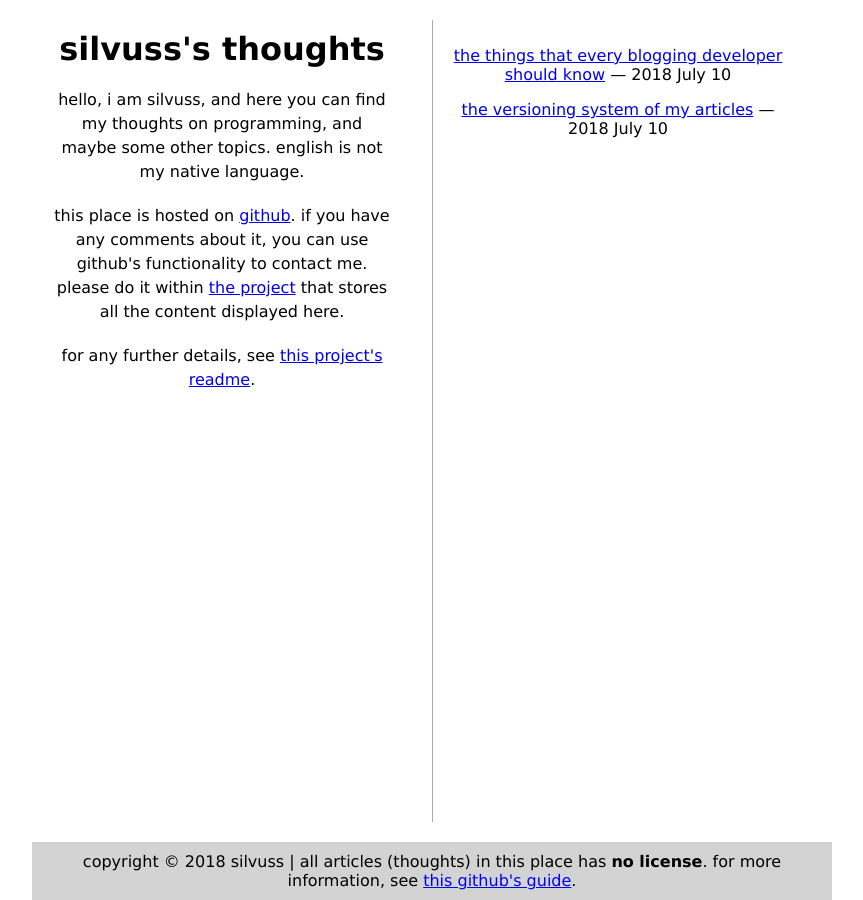
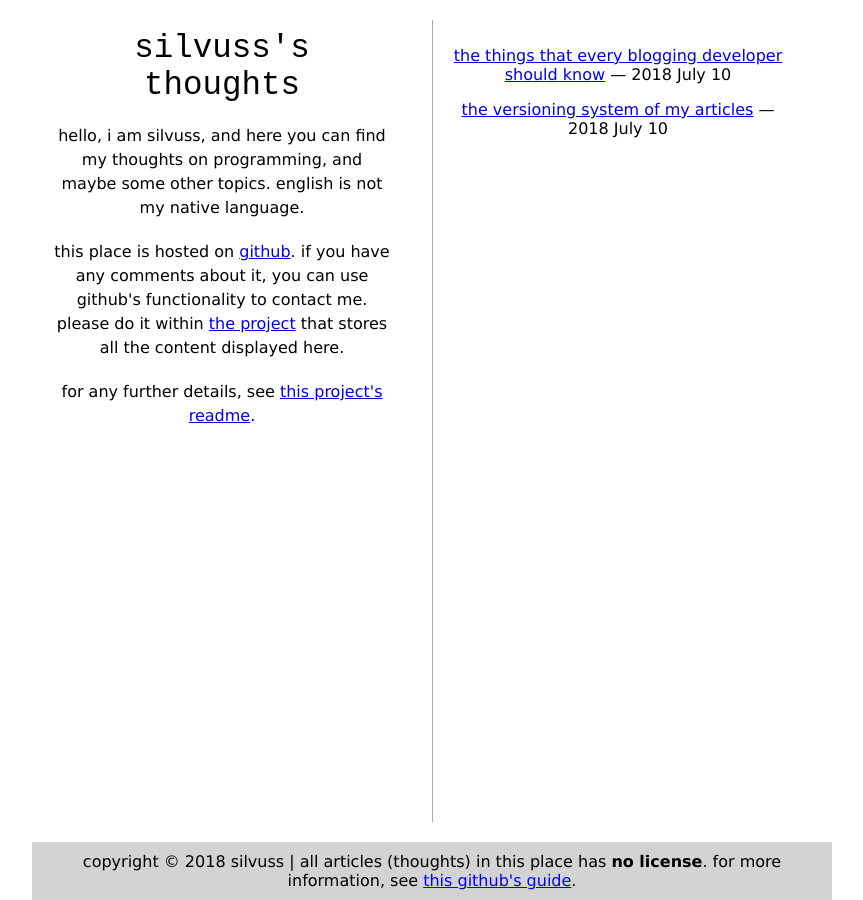
Before and after one commit to DevSilv/ARCHIVED-varts-plain-css, a Jekyll site: the page built from index.html, in a window 1280 px wide. Shown: the whole page, without its empty margins (208-1071 px from the left). Built offline with Jekyll 4.4.1, drawn with Linux system fonts in a browser that asks for light colours.

Commit message:
change heading style a bit

```diff
--- a/css/index.css
+++ b/css/index.css
@@ -13,6 +13,10 @@ body {
 }
 
 .header__heading {
+    font-family: monospace;
+    font-size: 250%;
+    font-weight: 100;
+
     margin: 0;
 }
 
```
